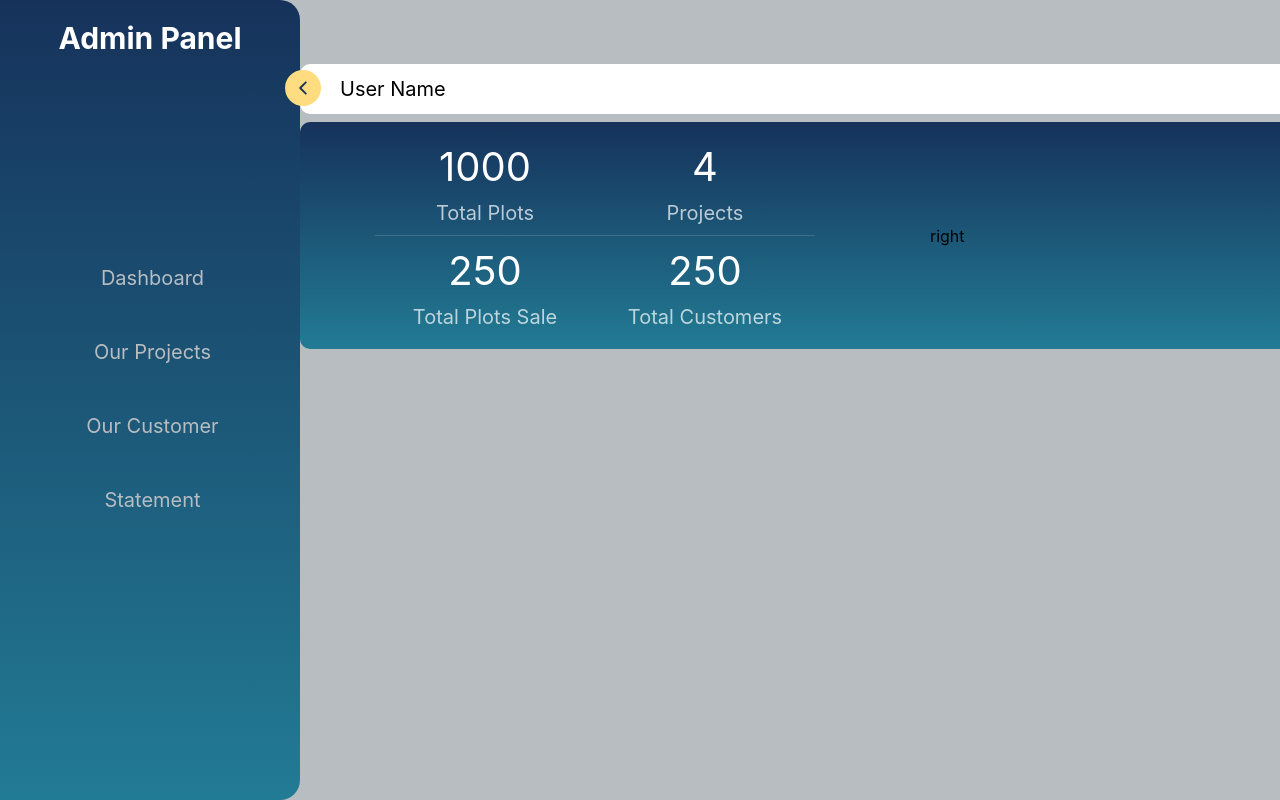
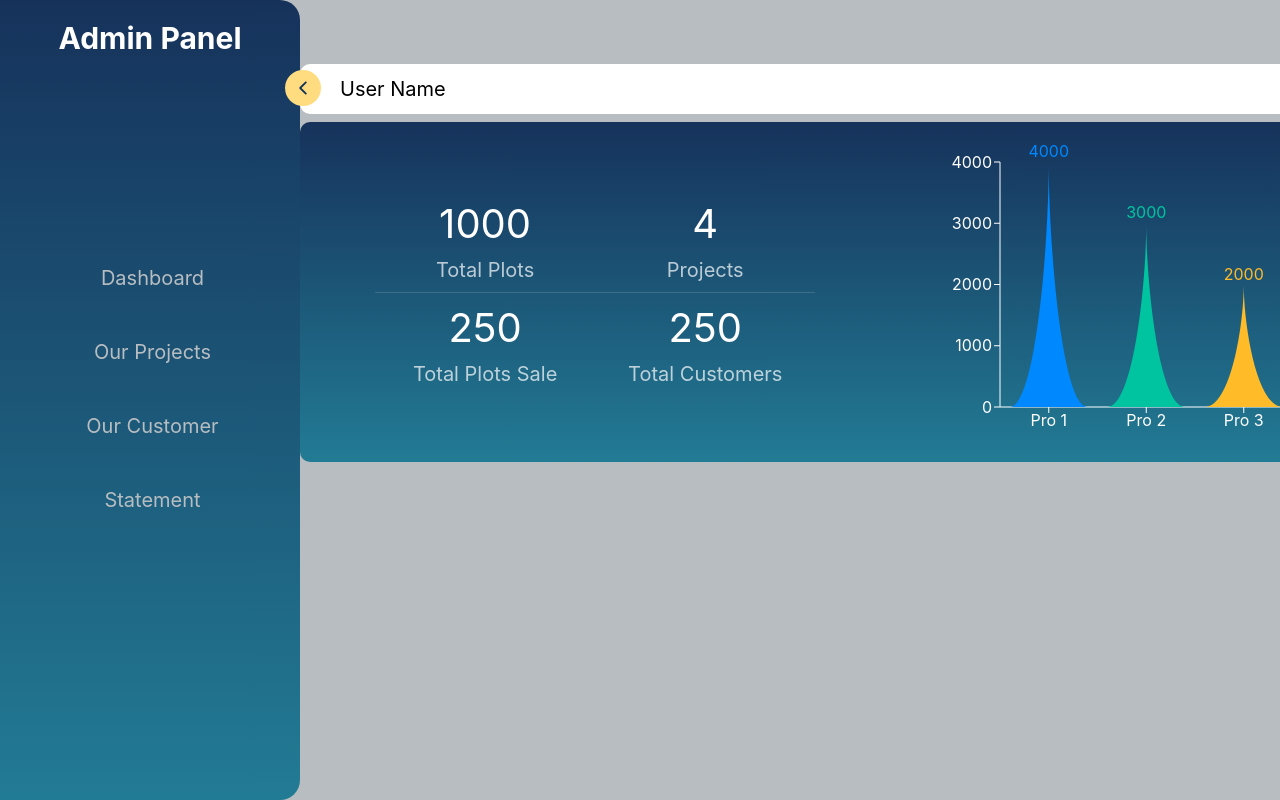
Before and after one commit to rishabhkhade/plot-frontend, a React (Create React App) app: page / in a window 1280 px wide. Shown: the top 800 px of the page. Built offline with nearby package versions, Linux system fonts and the light colour scheme.

Commit message:
bar graph

```diff
--- a/package.json
+++ b/package.json
@@ -11,6 +11,7 @@
     "react-icons": "^5.3.0",
     "react-router-dom": "^7.0.1",
     "react-scripts": "5.0.1",
+    "recharts": "^2.13.3",
     "sass": "^1.81.0",
     "web-vitals": "^2.1.4"
   },
--- a/src/pages/dashboard/Dashboard.js
+++ b/src/pages/dashboard/Dashboard.js
@@ -1,7 +1,46 @@
 import React from "react";
 import "./dashboard.scss";
+import { BarChart, Bar, Cell, XAxis, YAxis, CartesianGrid } from "recharts";
 
 function Dashboard() {
+  const colors = ["#0088FE", "#00C49F", "#FFBB28", "#FF8042", "red", "pink"];
+
+  const data = [
+    {
+      name: "Pro 1 ",
+      uv: 4000,
+    },
+    {
+      name: "Pro 2",
+      uv: 3000,
+    },
+    {
+      name: "Pro 3",
+      uv: 2000,
+    },
+    {
+      name: "Pro 4",
+      uv: 2780,
+    },
+  ];
+
+  const getPath = (x, y, width, height) => {
+    return `M${x},${y + height}C${x + width / 3},${y + height} ${
+      x + width / 2
+    },${y + height / 3}
+    ${x + width / 2}, ${y}
+    C${x + width / 2},${y + height / 3} ${x + (2 * width) / 3},${y + height} ${
+      x + width
+    }, ${y + height}
+    Z`;
+  };
+
+  const TriangleBar = (props) => {
+    const { fill, x, y, width, height } = props;
+
+    return <path d={getPath(x, y, width, height)} stroke="none" fill={fill} />;
+  };
+
   return (
     <>
       <div class="parent dasboard-parent">
@@ -24,7 +63,34 @@
               <p>Total Customers</p>
             </div>
           </div>
-          <div class="dashboard-right">right</div>
+          <div class="dashboard-right">
+            <BarChart
+              width={500}
+              height={300}
+              data={data}
+              margin={{
+                top: 20,
+                right: 30,
+                left: 20,
+                bottom: 5,
+              }}
+            >
+              {/* <CartesianGrid strokeDasharray="3 3" /> */}
+              <XAxis dataKey="name" tick={{ fill: "white" }} stroke="white" />
+              <YAxis tick={{ fill: "white" }} stroke="white" />
+              <Bar
+
+                dataKey="uv"
+                fill="#8884d8"
+                shape={<TriangleBar />}
+                label={{ position: "top" }}
+              >
+                {data.map((entry, index) => (
+                  <Cell key={`cell-${index}`} fill={colors[index % 20]} />
+                ))}
+              </Bar>
+            </BarChart>
+          </div>
         </div>
       </div>
     </>
--- a/src/pages/dashboard/dashboard.scss
+++ b/src/pages/dashboard/dashboard.scss
@@ -60,8 +60,8 @@
     }
     .dashboard-right {
       width: 50%;
-      padding: 10px;
-      // background-color: rgba(255, 0, 0, 0.192);
+      padding: 20px 0px;
+
     }
   }
 }
```
Also changed, not shown: 1 other file (tests, documents, lock files or other folders). Lines whose indentation alone changed are shown as unchanged.
